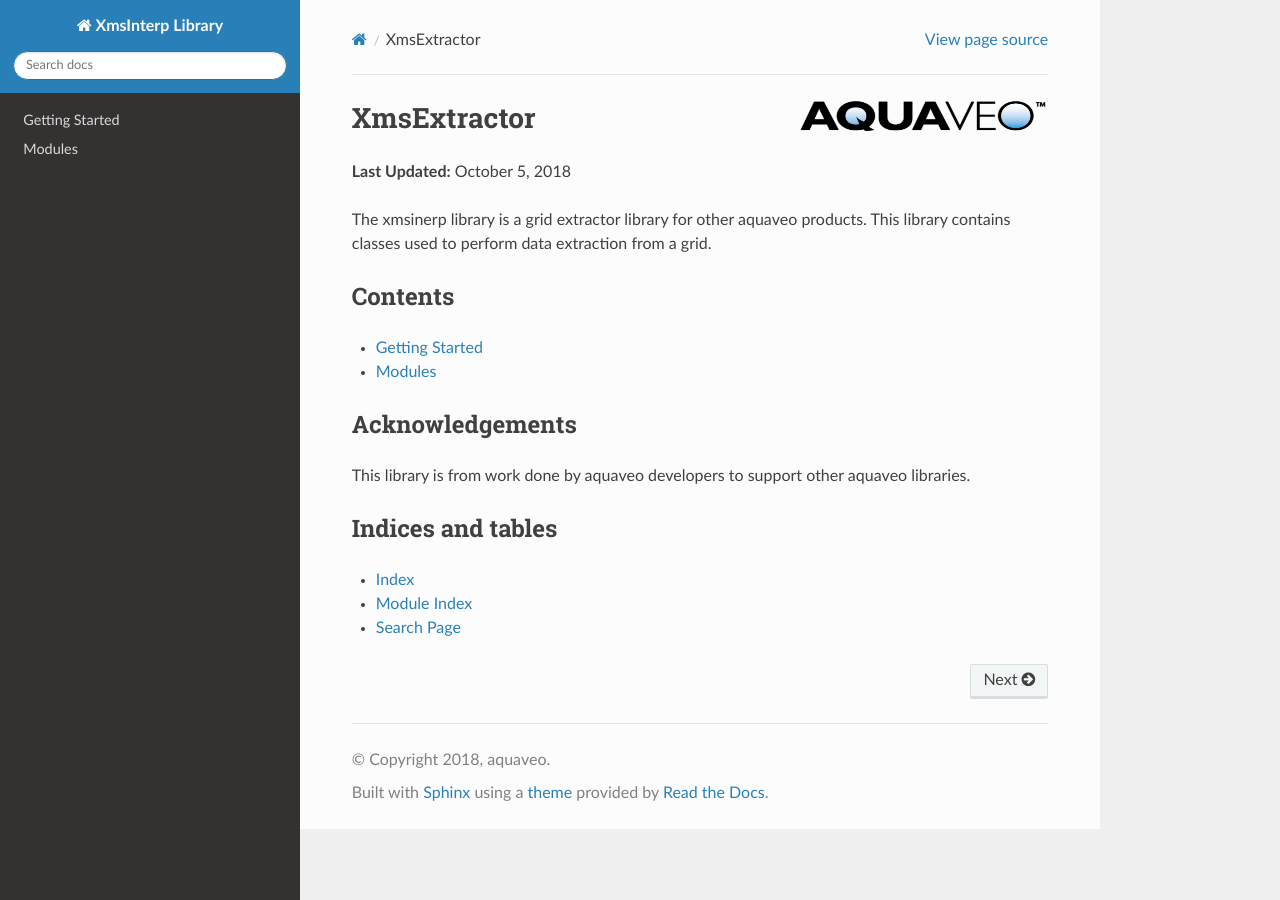
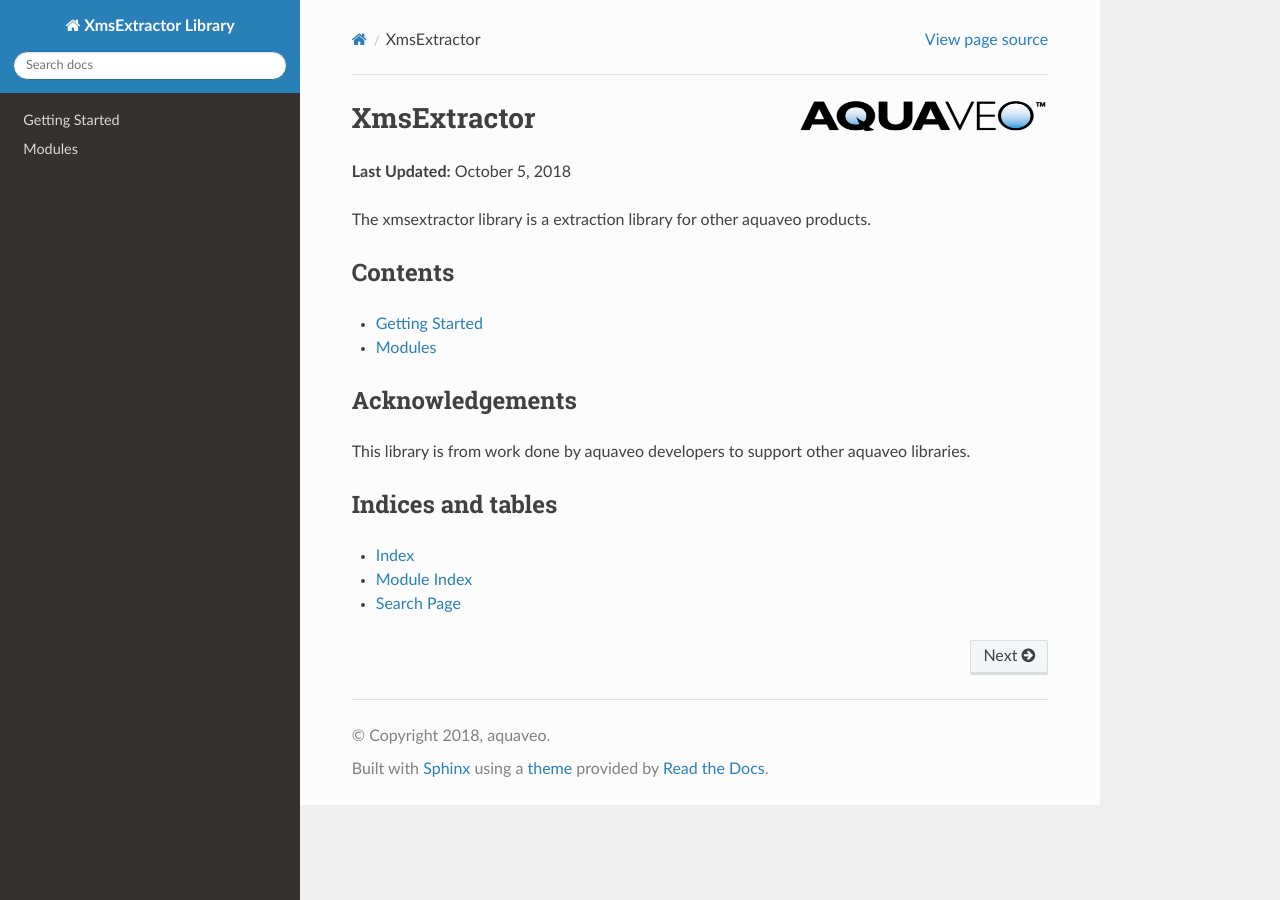
Before and after one commit to Aquaveo/xmsextractor, a Sphinx documentation site: the page built from pydocs/source/index.rst, in a window 1280 px wide. Built offline with Sphinx 7.4.7 and the Read the Docs theme 2.0.0, drawn with Linux system fonts in a browser that asks for light colours.

Commit message:
updated conf.py and index.rst

```diff
--- a/pydocs/source/conf.py
+++ b/pydocs/source/conf.py
@@ -20,7 +20,7 @@
 
 # -- Project information -----------------------------------------------------
 
-project = 'XmsInterp Library'
+project = 'XmsExtractor Library'
 copyright = '2018, aquaveo'
 author = 'aquaveo'
 
@@ -133,7 +133,7 @@
 # (source start file, target name, title,
 #  author, documentclass [howto, manual, or own class]).
 latex_documents = [
-    (master_doc, 'xmsinterp.tex', 'xmsinterp Documentation',
+    (master_doc, 'xmsextractor.tex', 'xmsextractor Documentation',
      'aquaveo', 'manual'),
 ]
 
@@ -143,7 +143,7 @@
 # One entry per manual page. List of tuples
 # (source start file, name, description, authors, manual section).
 man_pages = [
-    (master_doc, 'xmsinterp', 'xmsinterp Documentation',
+    (master_doc, 'xmsextractor', 'xmsextractor Documentation',
      [author], 1)
 ]
 
@@ -154,8 +154,7 @@
 # (source start file, target name, title, author,
 #  dir menu entry, description, category)
 texinfo_documents = [
-    (master_doc, 'xmsinterp', 'xmsinterp Documentation',
-     author, 'xmsinterp', 'Interpolation library used by aquaveo libraries.',
+     author, 'xmsextractor', 'Extractor library used by aquaveo libraries.',
      'Miscellaneous'),
 ]
 
--- a/pydocs/source/index.rst
+++ b/pydocs/source/index.rst
@@ -9,7 +9,7 @@
 
 **Last Updated:** October 5, 2018
 
-The xmsinerp library is a grid extractor library for other aquaveo products. This library contains classes used to perform data extraction from a grid.
+The xmsextractor library is a extraction library for other aquaveo products.
 
 
 Contents
```
